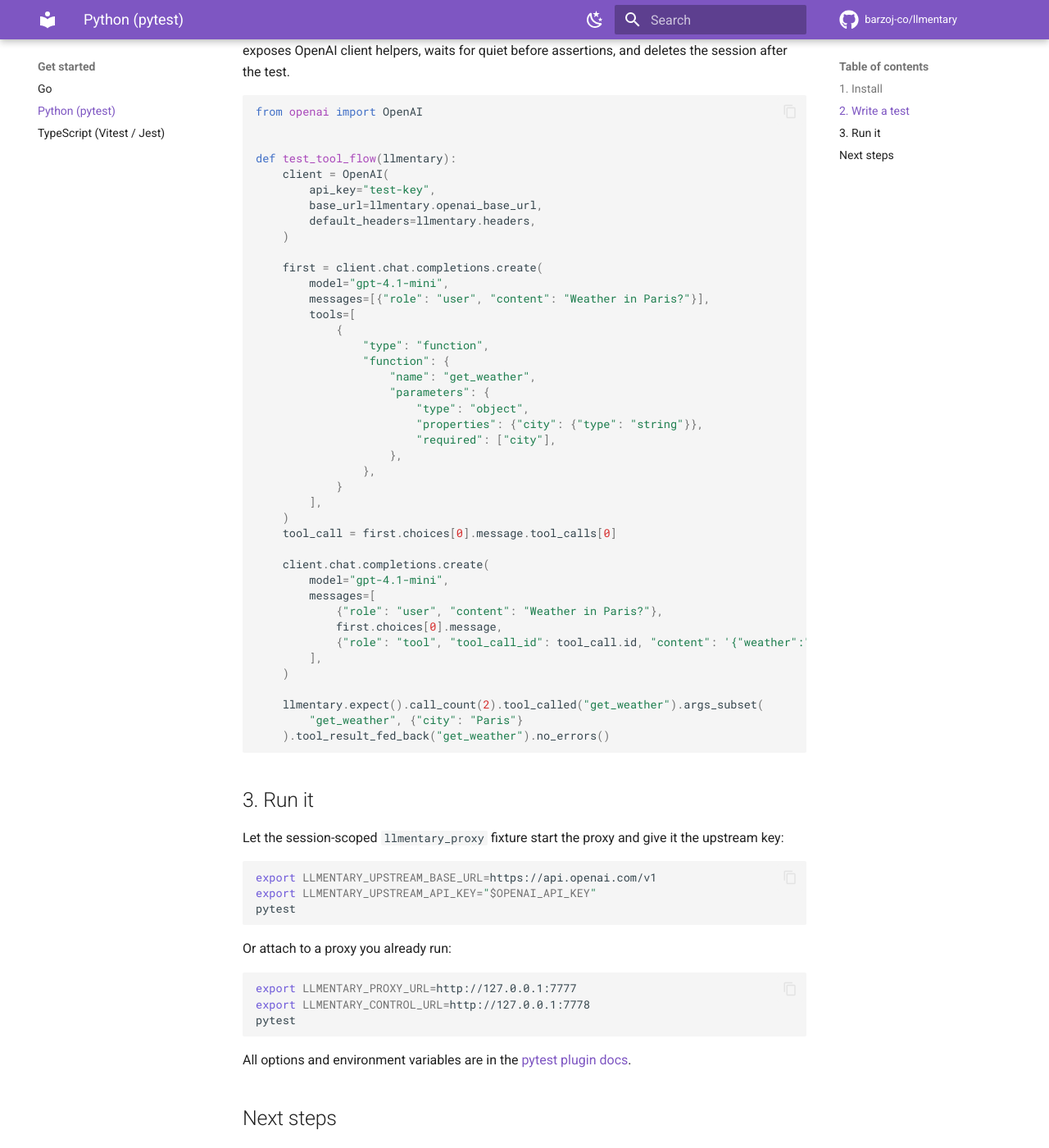
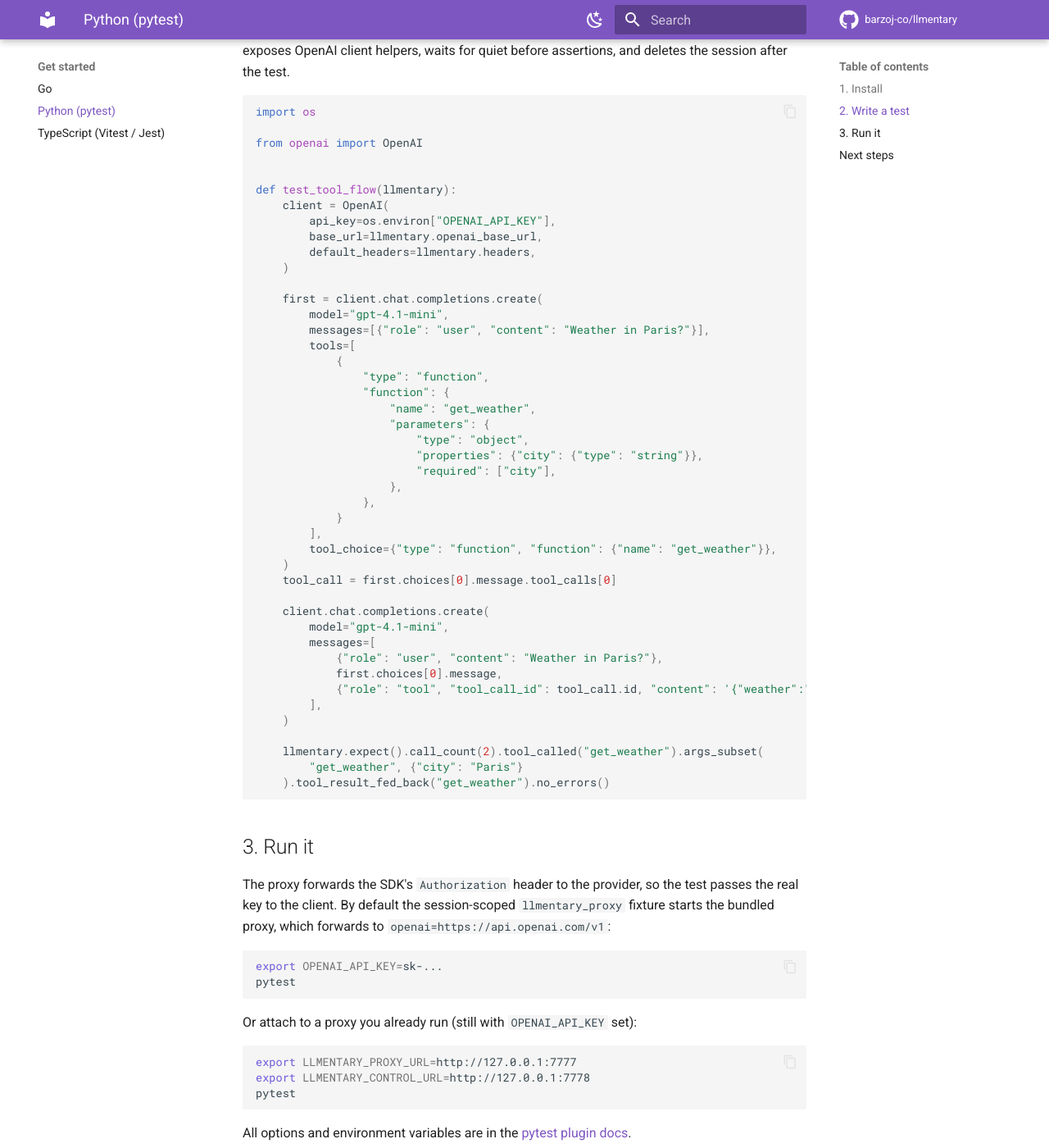
Before and after one commit to barzoj-co/llmentary, an MkDocs documentation site: the page built from docs/quickstart/python.md, in a window 1280 px wide and 1400 px high, scrolled down 626 px. Shown: the whole window at 82% size. Built offline with MkDocs 1.6.1 and Material for MkDocs 9.7.7, drawn with Linux system fonts in a browser that asks for light colours; comment, search, counter and statistics services are not loaded.

Commit message:
docs: make quickstart examples runnable (SDK install, API key, tool_choice, Jest call)

````diff
--- a/docs/quickstart/python.md
+++ b/docs/quickstart/python.md
@@ -26,12 +26,14 @@ unique session, exposes OpenAI client helpers, waits for quiet before
 assertions, and deletes the session after the test.
 
 ```python
+import os
+
 from openai import OpenAI
 
 
 def test_tool_flow(llmentary):
     client = OpenAI(
-        api_key="test-key",
+        api_key=os.environ["OPENAI_API_KEY"],
         base_url=llmentary.openai_base_url,
         default_headers=llmentary.headers,
     )
@@ -52,6 +54,7 @@ def test_tool_flow(llmentary):
                 },
             }
         ],
+        tool_choice={"type": "function", "function": {"name": "get_weather"}},
     )
     tool_call = first.choices[0].message.tool_calls[0]
 
@@ -71,16 +74,17 @@ def test_tool_flow(llmentary):
 
 ## 3. Run it
 
-Let the session-scoped `llmentary_proxy` fixture start the proxy and give it
-the upstream key:
+The proxy forwards the SDK's `Authorization` header to the provider, so the
+test passes the real key to the client. By default the session-scoped
+`llmentary_proxy` fixture starts the bundled proxy, which forwards to
+`openai=https://api.openai.com/v1`:
 
 ```bash
-export LLMENTARY_UPSTREAM_BASE_URL=https://api.openai.com/v1
-export LLMENTARY_UPSTREAM_API_KEY="$OPENAI_API_KEY"
+export OPENAI_API_KEY=sk-...
 pytest
 ```
 
-Or attach to a proxy you already run:
+Or attach to a proxy you already run (still with `OPENAI_API_KEY` set):
 
 ```bash
 export LLMENTARY_PROXY_URL=http://127.0.0.1:7777
````
Also changed, not shown: docs/index.md (+1 -1 lines), docs/quickstart/go.md (+3 -0 lines), docs/quickstart/typescript.md (+42 -9 lines).
